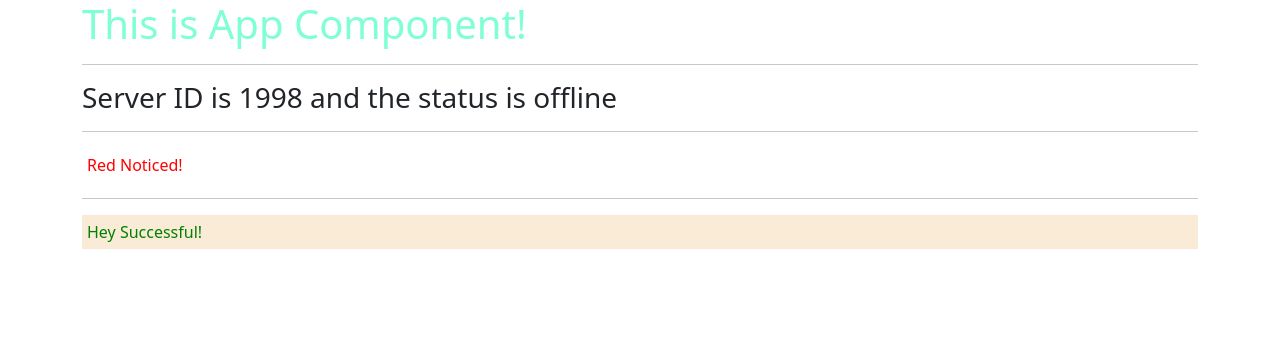
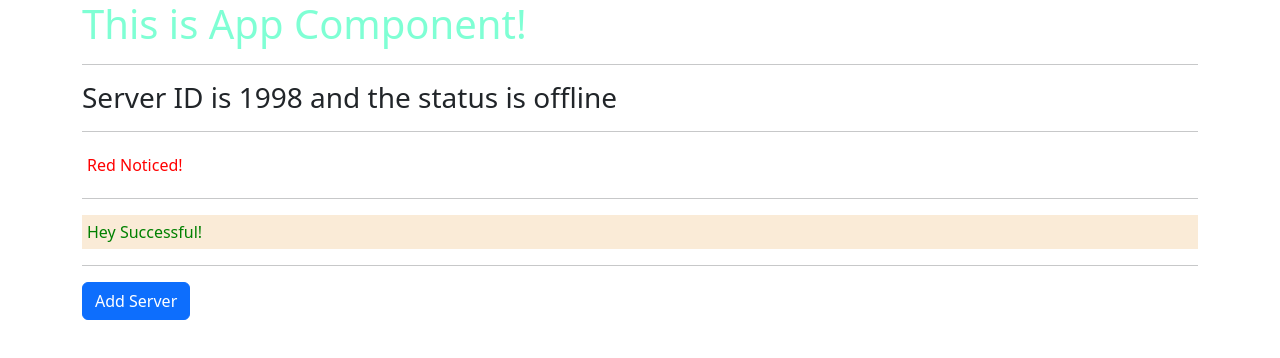
Before and after one commit to khunzinshine/Angular-Starter, an Angular app: page / in a window 1280 px wide. Shown: the top 358 px of the page. Built offline with nearby package versions, Linux system fonts and the light colour scheme.

Commit message:
property binding

```diff
--- a/src/app/app.component.html
+++ b/src/app/app.component.html
@@ -8,6 +8,8 @@
             <app-warningalert></app-warningalert>
             <hr />
             <app-successalert></app-successalert>
+            <hr />
+            <app-servers></app-servers>
         </div>
     </div>
 </div>
--- a/src/app/app.module.ts
+++ b/src/app/app.module.ts
@@ -6,13 +6,15 @@
 import { ServerComponent } from './server/server.component';
 import { WarningAlertComponent } from './warningalert/warningalert.component';
 import { SuccessalertComponent } from './successalert/successalert.component';
+import { ServersComponent } from './servers/servers.component';
 
 @NgModule({
   declarations: [
     AppComponent,
     ServerComponent,
     WarningAlertComponent,
-    SuccessalertComponent
+    SuccessalertComponent,
+    ServersComponent
   ],
   imports: [
     BrowserModule,
--- /dev/null
+++ b/src/app/servers/servers.component.html
@@ -0,0 +1 @@
+<button class="btn btn-primary" [disabled]="!allowAddServer">Add Server</button>
--- /dev/null
+++ b/src/app/servers/servers.component.ts
@@ -0,0 +1,19 @@
+import { Component, OnInit } from '@angular/core';
+
+@Component({
+  selector: 'app-servers',
+  templateUrl: './servers.component.html',
+  styleUrls: ['./servers.component.css']
+})
+export class ServersComponent implements OnInit {
+  allowAddServer = false;
+  constructor() {
+    setTimeout(() => {
+        this.allowAddServer = true;
+    }, 2000)
+   }
+
+  ngOnInit(): void {
+  }
+
+}
```
Also changed, not shown: src/app/servers/servers.component.css (added).
